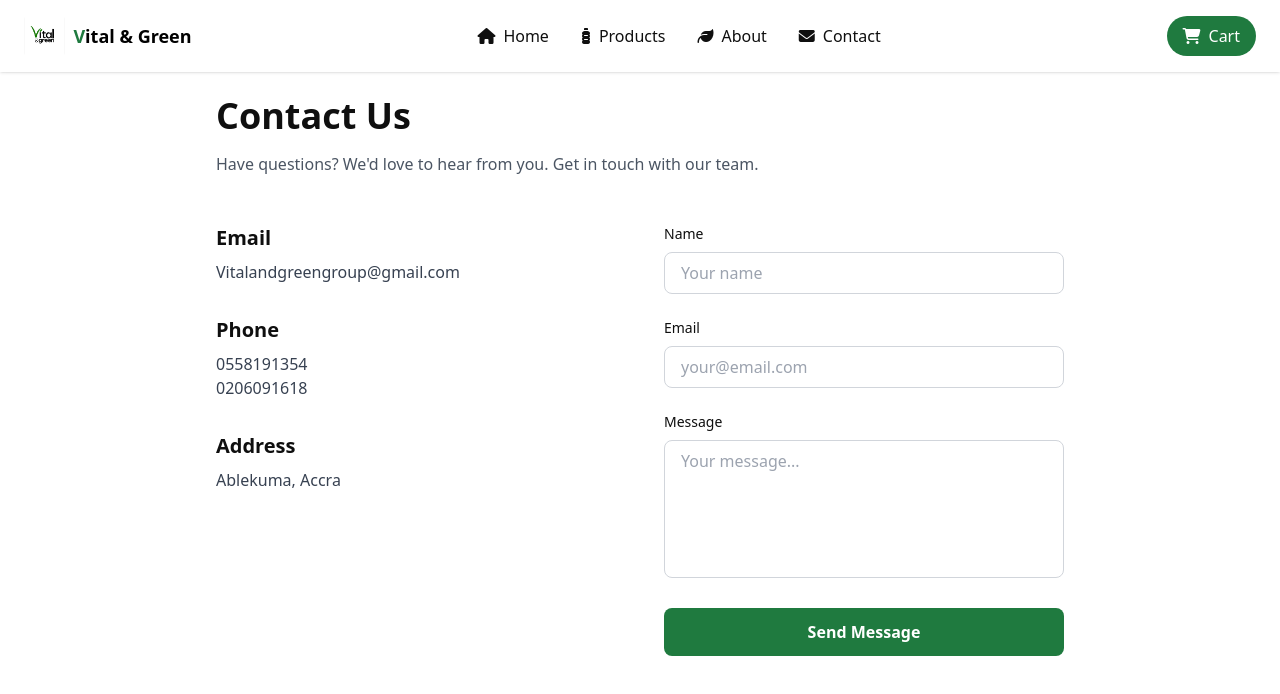
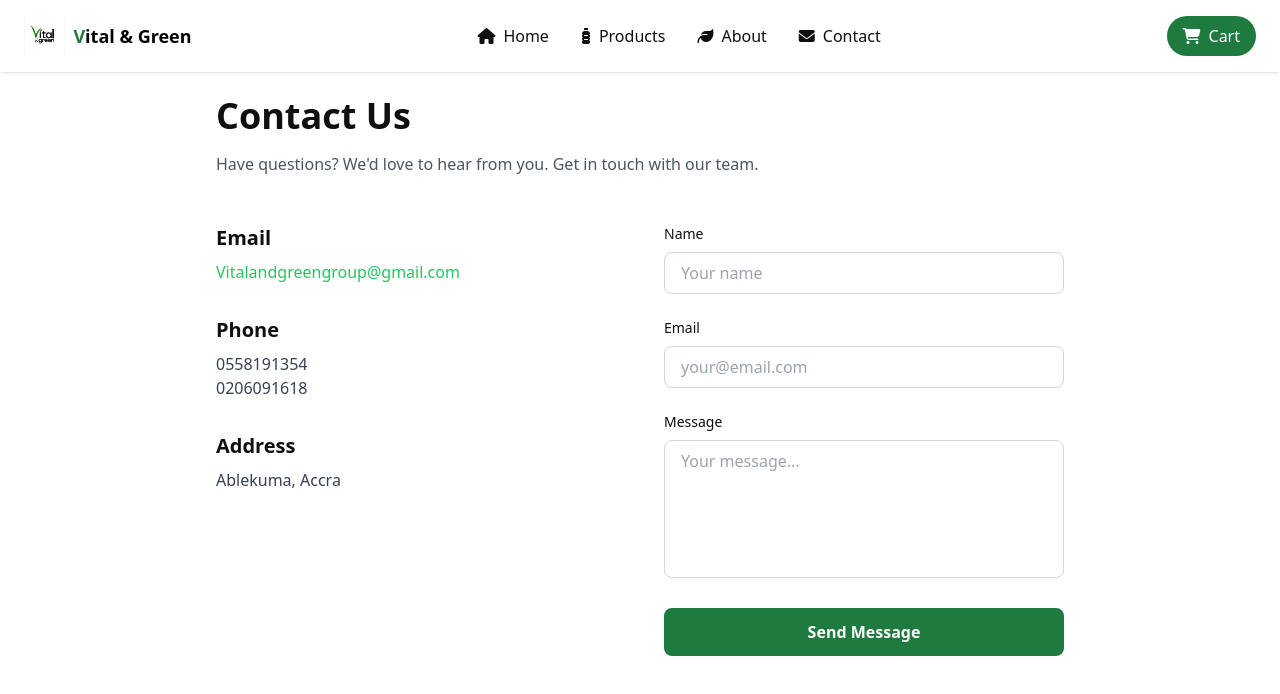
Before and after one commit to obedyakpa0-dev/VitalAndGreen, a React (Vite) app in the folder vital-green/: page /contact in a window 1280 px wide. Shown: the top 694 px of the page. Built offline with nearby package versions, Linux system fonts and the light colour scheme; no server answers.

Commit message:
Made Contact email clickablr

```diff
--- a/vital-green/src/pages/Contact.jsx
+++ b/vital-green/src/pages/Contact.jsx
@@ -63,7 +63,11 @@ const Contact = () => {
             <div className="space-y-8">
               <div>
                 <h3 className="text-xl font-bold mb-2">Email</h3>
-                <p className="text-gray-700">Vitalandgreengroup@gmail.com</p>
+                <p className="text-gray-700">
+                  <a href="Vitalandgreengroup@gmail.com" className="hover: text-green-500">
+                    Vitalandgreengroup@gmail.com
+                  </a>
+                  </p>
               </div>
               <div>
                 <h3 className="text-xl font-bold mb-2">Phone</h3>
```
